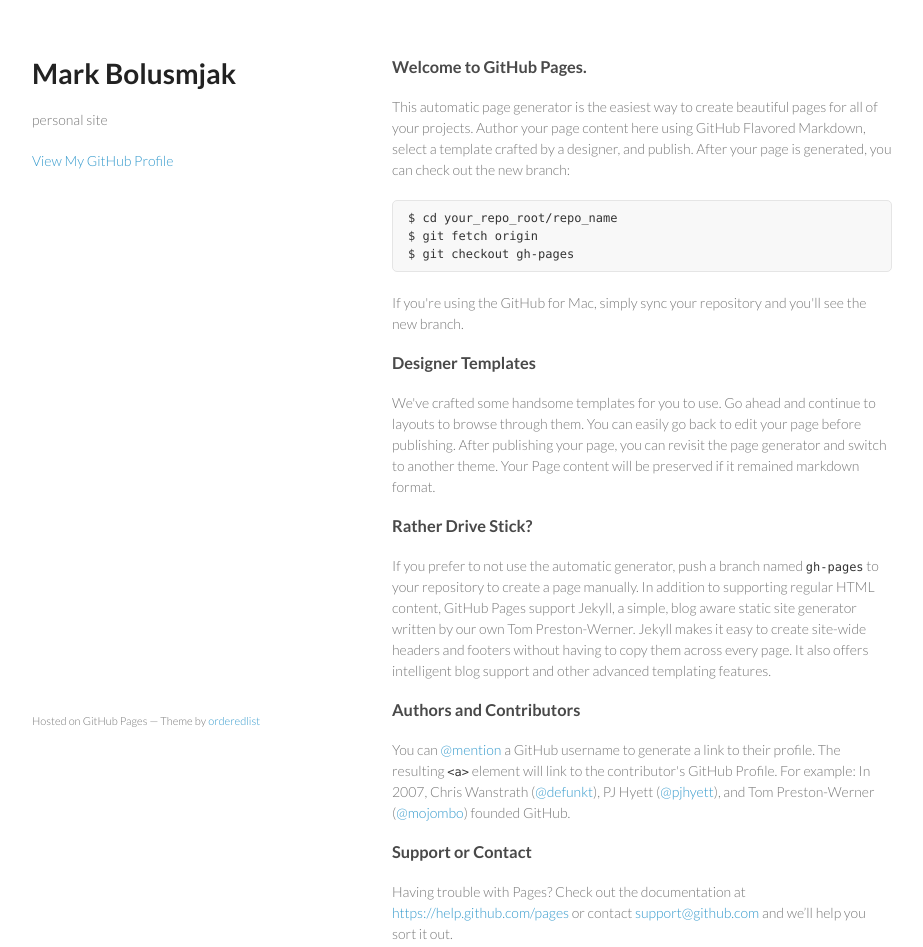
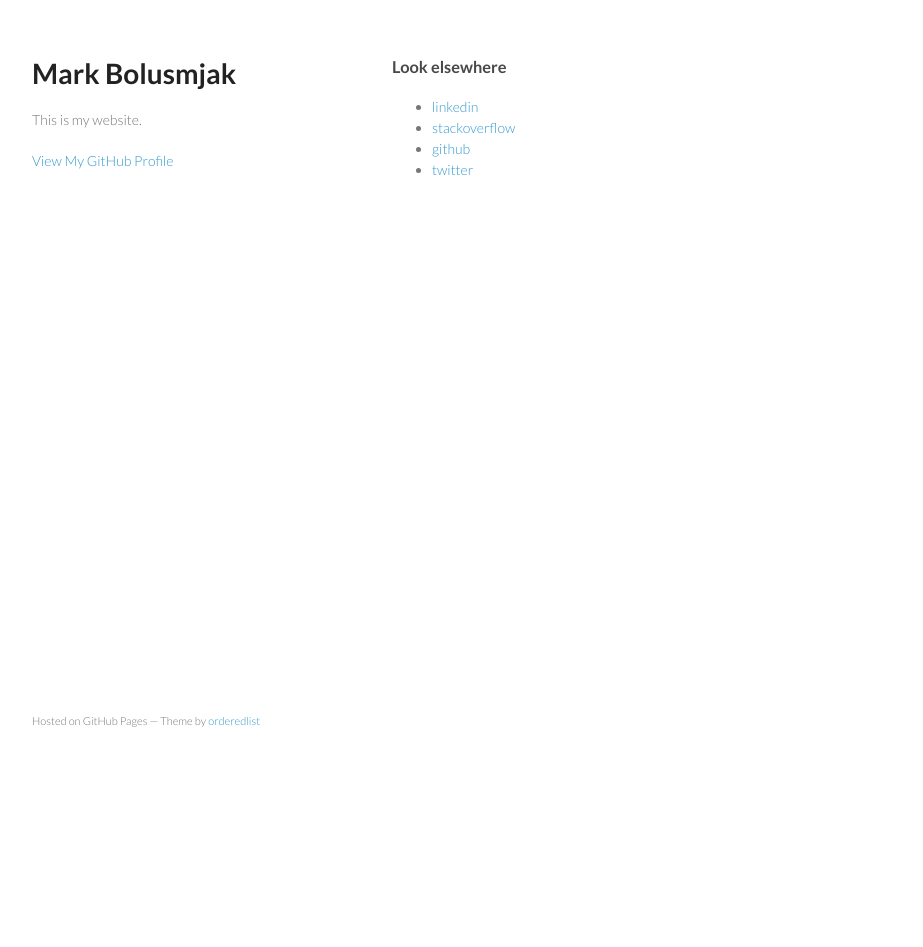
Before and after one commit to z5h/z5h.github.io, a plain HTML site: page index.html in a window 1280 px wide. Shown: the whole page, without its empty margins (178-1101 px from the left). After the commit the page ends 800 px from the top, so only its background shows below. Drawn offline with Linux system fonts and the light colour scheme.

Commit message:
Replace master branch with page content via GitHub

```diff
--- a/index.html
+++ b/index.html
@@ -16,7 +16,7 @@
     <div class="wrapper">
       <header>
         <h1>Mark Bolusmjak</h1>
-        <p>personal site</p>
+        <p>This is my website.</p>
 
 
         <p class="view"><a href="https://github.com/z5h">View My GitHub Profile</a></p>
@@ -24,36 +24,14 @@
       </header>
       <section>
         <h3>
-<a id="welcome-to-github-pages" class="anchor" href="#welcome-to-github-pages" aria-hidden="true"><span class="octicon octicon-link"></span></a>Welcome to GitHub Pages.</h3>
+<a id="look-elsewhere" class="anchor" href="#look-elsewhere" aria-hidden="true"><span class="octicon octicon-link"></span></a>Look elsewhere</h3>
 
-<p>This automatic page generator is the easiest way to create beautiful pages for all of your projects. Author your page content here using GitHub Flavored Markdown, select a template crafted by a designer, and publish. After your page is generated, you can check out the new branch:</p>
-
-<pre><code>$ cd your_repo_root/repo_name
-$ git fetch origin
-$ git checkout gh-pages
-</code></pre>
-
-<p>If you're using the GitHub for Mac, simply sync your repository and you'll see the new branch.</p>
-
-<h3>
-<a id="designer-templates" class="anchor" href="#designer-templates" aria-hidden="true"><span class="octicon octicon-link"></span></a>Designer Templates</h3>
-
-<p>We've crafted some handsome templates for you to use. Go ahead and continue to layouts to browse through them. You can easily go back to edit your page before publishing. After publishing your page, you can revisit the page generator and switch to another theme. Your Page content will be preserved if it remained markdown format.</p>
-
-<h3>
-<a id="rather-drive-stick" class="anchor" href="#rather-drive-stick" aria-hidden="true"><span class="octicon octicon-link"></span></a>Rather Drive Stick?</h3>
-
-<p>If you prefer to not use the automatic generator, push a branch named <code>gh-pages</code> to your repository to create a page manually. In addition to supporting regular HTML content, GitHub Pages support Jekyll, a simple, blog aware static site generator written by our own Tom Preston-Werner. Jekyll makes it easy to create site-wide headers and footers without having to copy them across every page. It also offers intelligent blog support and other advanced templating features.</p>
-
-<h3>
-<a id="authors-and-contributors" class="anchor" href="#authors-and-contributors" aria-hidden="true"><span class="octicon octicon-link"></span></a>Authors and Contributors</h3>
-
-<p>You can <a href="https://github.com/blog/821" class="user-mention">@mention</a> a GitHub username to generate a link to their profile. The resulting <code>&lt;a&gt;</code> element will link to the contributor's GitHub Profile. For example: In 2007, Chris Wanstrath (<a href="https://github.com/defunkt" class="user-mention">@defunkt</a>), PJ Hyett (<a href="https://github.com/pjhyett" class="user-mention">@pjhyett</a>), and Tom Preston-Werner (<a href="https://github.com/mojombo" class="user-mention">@mojombo</a>) founded GitHub.</p>
-
-<h3>
-<a id="support-or-contact" class="anchor" href="#support-or-contact" aria-hidden="true"><span class="octicon octicon-link"></span></a>Support or Contact</h3>
-
-<p>Having trouble with Pages? Check out the documentation at <a href="https://help.github.com/pages">https://help.github.com/pages</a> or contact <a href="mailto:support@github.com">support@github.com</a> and we’ll help you sort it out.</p>
+<ul>
+<li><a href="https://ca.linkedin.com/in/markbolusmjak">linkedin</a></li>
+<li><a href="http://stackoverflow.com/users/131227/z5h">stackoverflow</a></li>
+<li><a href="https://github.com/z5h/">github</a></li>
+<li><a href="https://twitter.com/z5h">twitter</a></li>
+</ul>
       </section>
       <footer>
         <p><small>Hosted on GitHub Pages &mdash; Theme by <a href="https://github.com/orderedlist">orderedlist</a></small></p>
```
Also changed, not shown: params.json (+1 -1 lines).
